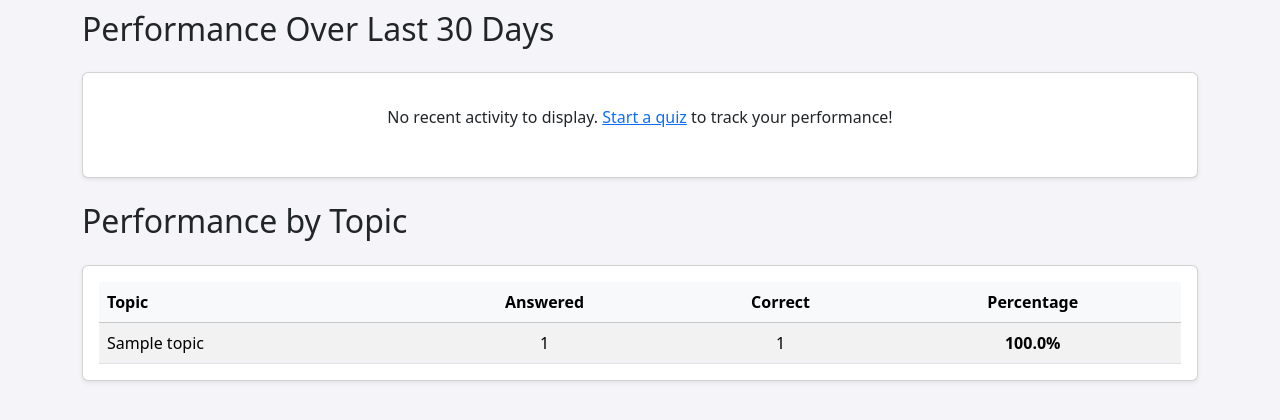
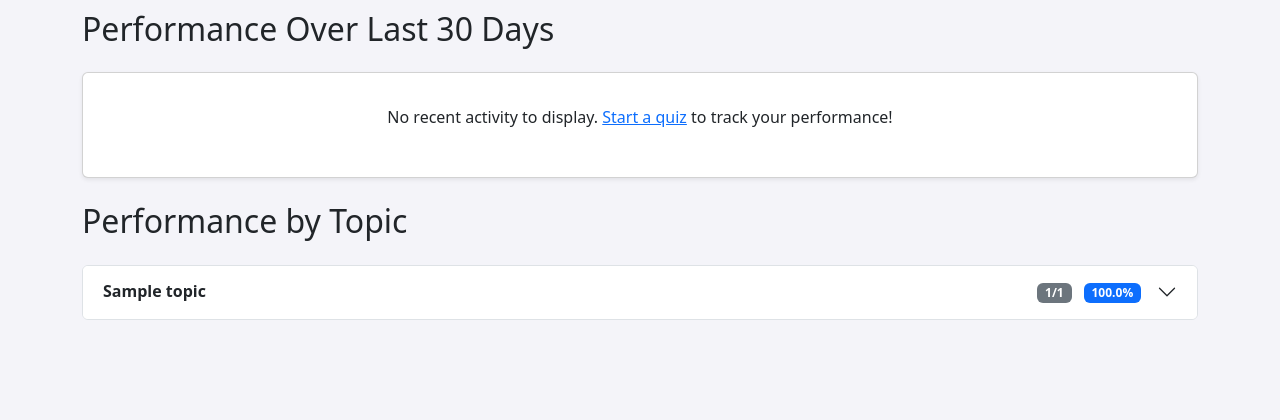
Before and after one commit to biteprep/biteprep, a Django app: page /dashboard/ in a window 1280 px wide. Shown: the part 380-800 px from the top of the page. Run offline with Django 5.2, Linux system fonts and the light colour scheme; a user stored in the database is signed in; tables that the repository leaves empty hold one stand-in row (values such as "Sample post").

Commit message:
FEAT: Add granular subtopic breakdown to dashboard

```diff
--- a/quiz/templates/quiz/dashboard.html
+++ b/quiz/templates/quiz/dashboard.html
@@ -20,36 +20,13 @@
 
     <!-- Overall Stats Section -->
     <div class="row text-center g-4">
-        <div class="col-md-4">
-            <div class="card shadow-sm h-100">
-                <div class="card-body">
-                    <h5 class="card-title text-muted">Total Questions Answered</h5>
-                    <p class="card-text fs-1 fw-bold text-primary">{{ total_answered }}</p>
-                </div>
-            </div>
-        </div>
-        <div class="col-md-4">
-            <div class="card shadow-sm h-100">
-                <div class="card-body">
-                    <h5 class="card-title text-muted">Correct Answers</h5>
-                    <p class="card-text fs-1 fw-bold text-success">{{ correct_answered }}</p>
-                </div>
-            </div>
-        </div>
-        <div class="col-md-4">
-            <div class="card shadow-sm h-100">
-                <div class="card-body">
-                    <h5 class="card-title text-muted">Overall Percentage</h5>
-                    <p class="card-text fs-1 fw-bold text-info">{{ overall_percentage }}%</p>
-                </div>
-            </div>
-        </div>
+        <div class="col-md-4"><div class="card shadow-sm h-100"><div class="card-body"><h5 class="card-title text-muted">Total Questions Answered</h5><p class="card-text fs-1 fw-bold text-primary">{{ total_answered }}</p></div></div></div>
+        <div class="col-md-4"><div class="card shadow-sm h-100"><div class="card-body"><h5 class="card-title text-muted">Correct Answers</h5><p class="card-text fs-1 fw-bold text-success">{{ correct_answered }}</p></div></div></div>
+        <div class="col-md-4"><div class="card shadow-sm h-100"><div class="card-body"><h5 class="card-title text-muted">Overall Percentage</h5><p class="card-text fs-1 fw-bold text-info">{{ overall_percentage }}%</p></div></div></div>
     </div>
     <hr class="my-4">
 
-    <!-- ============================================= -->
-    <!-- START OF NEW CHART SECTION -->
-    <!-- ============================================= -->
+    <!-- Performance Chart Section -->
     <h2 class="mb-4">Performance Over Last 30 Days</h2>
     <div class="card shadow-sm mb-4">
         <div class="card-body">
@@ -60,93 +37,90 @@
             {% endif %}
         </div>
     </div>
+
     <!-- ============================================= -->
-    <!-- END OF NEW CHART SECTION -->
+    <!-- START OF NEW ACCORDION SECTION -->
     <!-- ============================================= -->
-
-    <!-- Topic Performance Section -->
     <h2 class="mb-4">Performance by Topic</h2>
-    <div class="card shadow-sm">
-        <div class="card-body">
+    <div class="accordion" id="performanceAccordion">
         {% if topic_stats %}
+            {% for topic_name, topic_data in topic_stats.items %}
+                <div class="accordion-item">
+                    <h2 class="accordion-header" id="heading-{{ topic_data.id }}">
+                        <button class="accordion-button collapsed" type="button" data-bs-toggle="collapse" data-bs-target="#collapse-{{ topic_data.id }}" aria-expanded="false" aria-controls="collapse-{{ topic_data.id }}">
+                            <div class="d-flex justify-content-between w-100 me-3">
+                                <span class="fw-bold">{{ topic_name }}</span>
+                                <span>
+                                    <span class="badge bg-secondary me-2">{{ topic_data.correct }}/{{ topic_data.total }}</span>
+                                    <span class="badge bg-primary">{{ topic_data.percentage }}%</span>
+                                </span>
+                            </div>
+                        </button>
+                    </h2>
+                    <div id="collapse-{{ topic_data.id }}" class="accordion-collapse collapse" aria-labelledby="heading-{{ topic_data.id }}" data-bs-parent="#performanceAccordion">
+                        <div class="accordion-body p-0">
                             <table class="table table-striped table-hover mb-0">
                                 <thead class="table-light">
                                     <tr>
-                            <th scope="col">Topic</th>
+                                        <th scope="col">Subtopic</th>
                                         <th scope="col" class="text-center">Answered</th>
                                         <th scope="col" class="text-center">Correct</th>
                                         <th scope="col" class="text-center">Percentage</th>
                                     </tr>
                                 </thead>
                                 <tbody>
-                        {% for topic in topic_stats %}
+                                    {% for subtopic in topic_data.subtopics %}
                                         <tr>
-                                <td>{{ topic.name }}</td>
-                                <td class="text-center">{{ topic.total }}</td>
-                                <td class="text-center">{{ topic.correct }}</td>
-                                <td class="text-center fw-bold">{{ topic.percentage }}%</td>
+                                            <td>{{ subtopic.name }}</td>
+                                            <td class="text-center">{{ subtopic.total }}</td>
+                                            <td class="text-center">{{ subtopic.correct }}</td>
+                                            <td class="text-center fw-bold">{{ subtopic.percentage }}%</td>
                                         </tr>
                                     {% endfor %}
                                 </tbody>
                             </table>
+                        </div>
+                    </div>
+                </div>
+            {% empty %}
+                <!-- This empty block for the loop handles the case where topic_stats is not empty but somehow has no items -->
+                 <div class="card shadow-sm">
+                    <div class="card-body">
+                        <p class="text-center p-3">You haven't answered any questions yet. <a href="{% url 'quiz_setup' %}">Start a quiz</a> to see your stats!</p>
+                    </div>
+                </div>
+            {% endfor %}
         {% else %}
+             <div class="card shadow-sm">
+                <div class="card-body">
                     <p class="text-center p-3">You haven't answered any questions yet. <a href="{% url 'quiz_setup' %}">Start a quiz</a> to see your stats!</p>
+                </div>
+            </div>
         {% endif %}
     </div>
-    </div>
+    <!-- ============================================= -->
+    <!-- END OF NEW ACCORDION SECTION -->
+    <!-- ============================================= -->
 {% endblock %}
 
-<!-- ============================================= -->
-<!-- START OF NEW JAVASCRIPT SECTION -->
-<!-- ============================================= -->
 {% block scripts %}
-    <!-- Include the Chart.js library -->
+    <!-- Chart.js library and script -->
     <script src="https://cdn.jsdelivr.net/npm/chart.js"></script>
-
     <script>
         document.addEventListener('DOMContentLoaded', function() {
             const chartCanvas = document.getElementById('performanceChart');
             if (chartCanvas) {
-                // Parse the data provided by the Django view
                 const chartLabels = JSON.parse('{{ chart_labels|safe }}');
                 const chartData = JSON.parse('{{ chart_data|safe }}');
-
                 new Chart(chartCanvas, {
-                    type: 'line',
-                    data: {
-                        labels: chartLabels,
-                        datasets: [{
-                            label: 'Daily Accuracy (%)',
-                            data: chartData,
-                            fill: true,
-                            borderColor: 'rgb(75, 192, 192)',
-                            backgroundColor: 'rgba(75, 192, 192, 0.1)',
-                            tension: 0.2
-                        }]
-                    },
-                    options: {
-                        scales: {
-                            y: {
-                                beginAtZero: true,
-                                max: 100,
-                                ticks: {
-                                    callback: function(value) {
-                                        return value + '%'
-                                    }
-                                }
-                            }
-                        },
-                        plugins: {
-                            legend: {
-                                display: false
-                            }
-                        }
-                    }
+                    type: 'line', data: { labels: chartLabels, datasets: [{
+                        label: 'Daily Accuracy (%)', data: chartData, fill: true,
+                        borderColor: 'rgb(75, 192, 192)', backgroundColor: 'rgba(75, 192, 192, 0.1)', tension: 0.2
+                    }]}, options: { scales: { y: { beginAtZero: true, max: 100, ticks: {
+                        callback: function(value) { return value + '%' }
+                    }}}, plugins: { legend: { display: false }}}
                 });
             }
         });
     </script>
 {% endblock %}
-<!-- ============================================= -->
-<!-- END OF NEW JAVASCRIPT SECTION -->
-<!-- ============================================= -->
--- a/quiz/views.py
+++ b/quiz/views.py
@@ -1,8 +1,8 @@
-# quiz/views.py (Complete file for Chart Feature)
+# quiz/views.py (Complete file for Granular Breakdown Feature)
 
 import random
 import stripe
-import json # Make sure json is imported
+import json
 import os
 from datetime import date, datetime, timedelta
 import traceback
@@ -14,7 +14,7 @@ from django.views.decorators.csrf import csrf_exempt
 from django.contrib.auth.models import User
 from django.contrib.auth.decorators import login_required
 from django.db.models import Count, Q
-from django.db.models.functions import TruncDate # Add this import
+from django.db.models.functions import TruncDate
 from django.contrib import messages
 from django.urls import reverse
 from django.utils import timezone
@@ -51,7 +51,7 @@ def membership_page(request):
 
 @login_required
 def dashboard(request):
-    # --- This first section for overall stats remains the same ---
+    # --- Overall stats and chart logic remain unchanged ---
     user_answers = UserAnswer.objects.filter(user=request.user)
     total_answered = user_answers.count()
     correct_answered = user_answers.filter(is_correct=True).count()
@@ -60,61 +60,90 @@ def dashboard(request):
     except ZeroDivisionError:
         overall_percentage = 0
 
-    # --- This section for topic stats remains the same ---
-    topic_performance = (
-        UserAnswer.objects.filter(user=request.user)
-        .values('question__subtopic__topic__name')
-        .annotate(total=Count('id'), correct=Count('id', filter=Q(is_correct=True)))
-        .order_by('-total')
-    )
-    topic_stats = []
-    for topic in topic_performance:
-        try:
-            percentage = (topic['correct'] / topic['total']) * 100
-        except ZeroDivisionError:
-            percentage = 0
-        topic_stats.append({
-            'name': topic['question__subtopic__topic__name'],
-            'total': topic['total'],
-            'correct': topic['correct'],
-            'percentage': round(percentage, 1)
-        })
-
-    # --- START OF NEW LOGIC FOR THE CHART ---
-    # 1. Get data from the last 30 days
     thirty_days_ago = timezone.now() - timedelta(days=30)
     recent_answers = UserAnswer.objects.filter(user=request.user, timestamp__gte=thirty_days_ago)
-
-    # 2. Group answers by date and calculate daily stats
     daily_performance = (
         recent_answers
-        .annotate(date=TruncDate('timestamp')) # Group by date
-        .values('date') # Select the date
-        .annotate(
-            daily_total=Count('id'),
-            daily_correct=Count('id', filter=Q(is_correct=True))
-        )
+        .annotate(date=TruncDate('timestamp'))
+        .values('date')
+        .annotate(daily_total=Count('id'), daily_correct=Count('id', filter=Q(is_correct=True)))
         .order_by('date')
     )
-
-    # 3. Format the data for Chart.js
     chart_labels = []
     chart_data = []
     for daily_stat in daily_performance:
-        chart_labels.append(daily_stat['date'].strftime('%b %d')) # Format date as "Jul 31"
+        chart_labels.append(daily_stat['date'].strftime('%b %d'))
         try:
             daily_accuracy = (daily_stat['daily_correct'] / daily_stat['daily_total']) * 100
         except ZeroDivisionError:
             daily_accuracy = 0
         chart_data.append(round(daily_accuracy))
-    # --- END OF NEW LOGIC FOR THE CHART ---
+
+    # --- START OF NEW LOGIC FOR TOPIC/SUBTOPIC BREAKDOWN ---
+    # 1. Query performance grouped by both topic and subtopic
+    subtopic_performance = (
+        UserAnswer.objects.filter(user=request.user)
+        .values(
+            'question__subtopic__topic__id',
+            'question__subtopic__topic__name',
+            'question__subtopic__id',
+            'question__subtopic__name'
+        )
+        .annotate(
+            total=Count('id'),
+            correct=Count('id', filter=Q(is_correct=True))
+        )
+        .order_by('question__subtopic__topic__name', 'question__subtopic__name')
+    )
+
+    # 2. Restructure the flat query results into a nested dictionary
+    topic_stats = {}
+    for item in subtopic_performance:
+        topic_id = item['question__subtopic__topic__id']
+        topic_name = item['question__subtopic__topic__name']
+
+        # If we haven't seen this topic before, initialize it
+        if topic_name not in topic_stats:
+            topic_stats[topic_name] = {
+                'id': topic_id,
+                'total': 0,
+                'correct': 0,
+                'subtopics': []
+            }
+
+        # Add the subtopic's stats to the topic's totals
+        topic_stats[topic_name]['total'] += item['total']
+        topic_stats[topic_name]['correct'] += item['correct']
+
+        # Calculate subtopic percentage
+        try:
+            subtopic_percentage = (item['correct'] / item['total']) * 100
+        except ZeroDivisionError:
+            subtopic_percentage = 0
+
+        # Add the formatted subtopic data
+        topic_stats[topic_name]['subtopics'].append({
+            'name': item['question__subtopic__name'],
+            'total': item['total'],
+            'correct': item['correct'],
+            'percentage': round(subtopic_percentage, 1)
+        })
+
+    # 3. Calculate the overall percentage for each topic
+    for topic_name, data in topic_stats.items():
+        try:
+            topic_percentage = (data['correct'] / data['total']) * 100
+        except ZeroDivisionError:
+            topic_percentage = 0
+        data['percentage'] = round(topic_percentage, 1)
+    # --- END OF NEW LOGIC ---
 
     context = {
         'total_answered': total_answered,
         'correct_answered': correct_answered,
         'overall_percentage': round(overall_percentage, 1),
-        'topic_stats': topic_stats,
-        'chart_labels': json.dumps(chart_labels), # Pass data as a JSON string
+        'topic_stats': topic_stats, # This now contains the nested data
+        'chart_labels': json.dumps(chart_labels),
         'chart_data': json.dumps(chart_data),
     }
     return render(request, 'quiz/dashboard.html', context)
@@ -309,6 +338,7 @@ def quiz_player(request, question_index):
     }
     return render(request, 'quiz/quiz_player.html', context)
 
+
 @login_required
 def quiz_results(request):
     if 'quiz_context' not in request.session:
```
Lines whose indentation alone changed are shown as unchanged.
